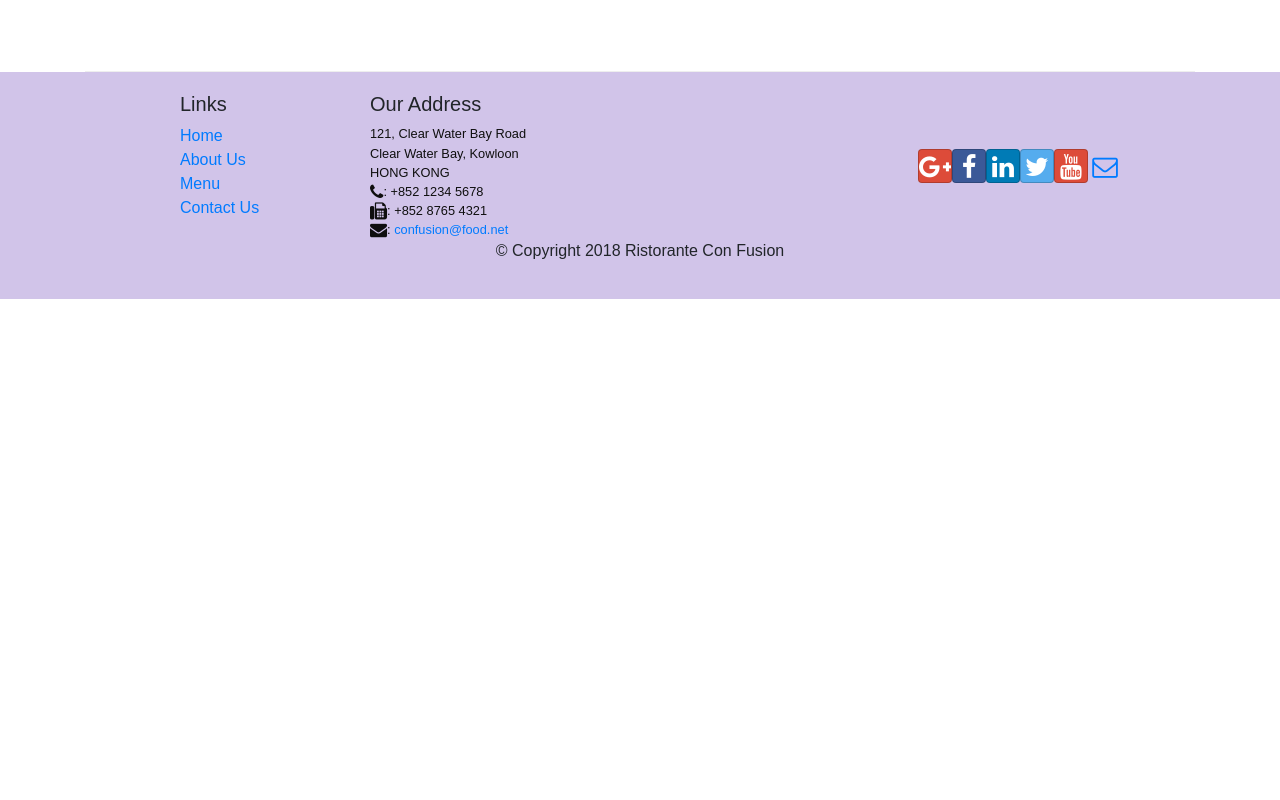
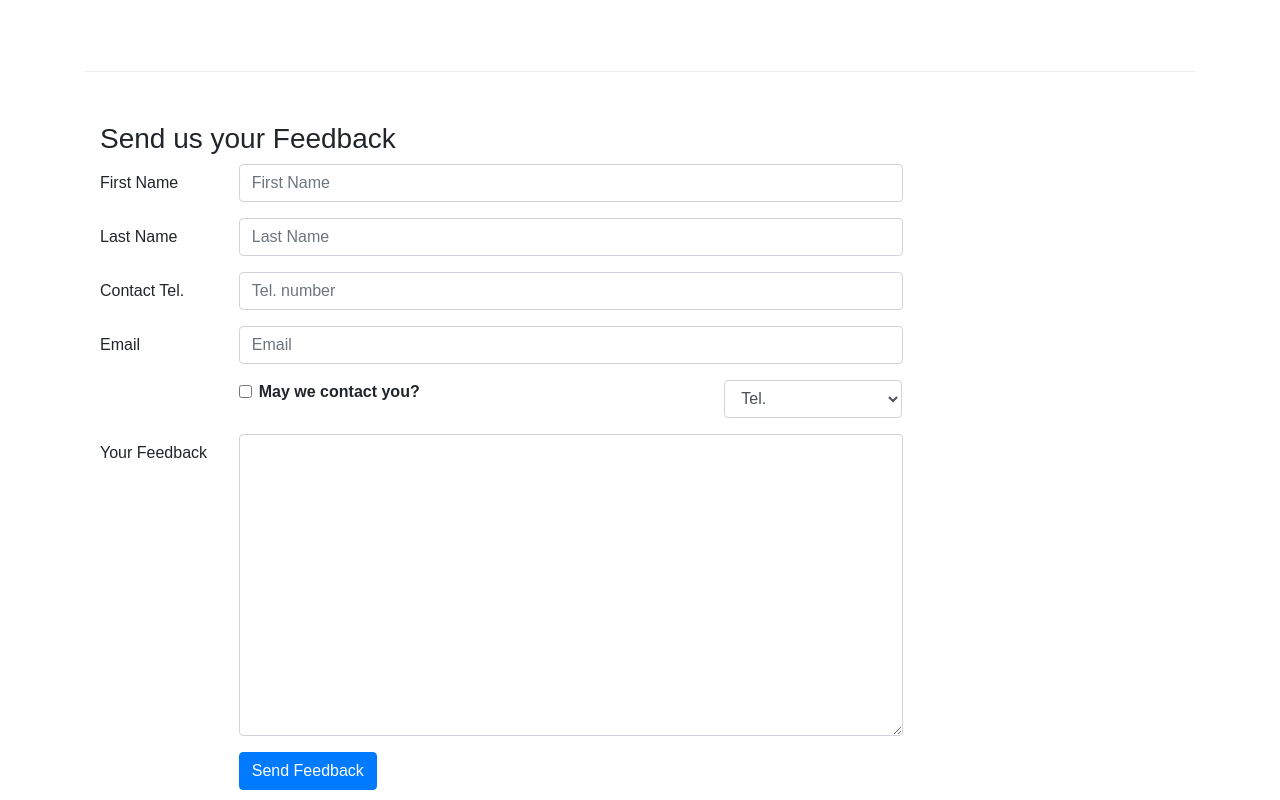
Before and after one commit to alexnassif/confusion, a React (Create React App) app: page /contactus in a window 1280 px wide. Shown: the part 800-1600 px from the top of the page. Before the commit the page ends 1099 px from the top, so only its background shows below. Built offline with nearby package versions, Linux system fonts and the light colour scheme.

Commit message:
redux store

```diff
--- a/package.json
+++ b/package.json
@@ -9,9 +9,11 @@
     "react": "^16.4.2",
     "react-dom": "^16.4.2",
     "react-popper": "^0.9.2",
+    "react-redux": "^5.0.7",
     "react-router-dom": "^4.2.2",
     "react-scripts": "1.1.4",
-    "reactstrap": "^5.0.0"
+    "reactstrap": "^5.0.0",
+    "redux": "^3.7.2"
   },
   "scripts": {
     "start": "react-scripts start",
--- a/src/App.js
+++ b/src/App.js
@@ -2,16 +2,22 @@
 import Main from './components/MainComponent';
 import './App.css';
 import { BrowserRouter } from 'react-router-dom';
+import { Provider } from 'react-redux';
+import { ConfigureStore } from './redux/configureStore';
+
+const store = ConfigureStore();
 
 class App extends Component {
 
   render() {
     return (
-      <BrowserRouter>
-        <div className="App">
-          <Main />
-        </div>
-      </BrowserRouter>
+      <Provider store={store}>
+        <BrowserRouter>
+          <div className="App">
+            <Main />
+          </div>
+        </BrowserRouter>
+      </Provider>
     );
   }
 }
--- a/src/components/ContactComponent.js
+++ b/src/components/ContactComponent.js
@@ -1,8 +1,47 @@
-import React from 'react';
-import { Breadcrumb, BreadcrumbItem } from 'reactstrap';
+import React, { Component } from 'react';
+import { Breadcrumb, BreadcrumbItem,
+            Button, Form, FormGroup, Label, Input, Col } from 'reactstrap';
 import { Link } from 'react-router-dom';
 
-function Contact(props) {
+class Contact extends Component {
+
+
+
+  constructor(props) {
+        super(props);
+
+        this.state = {
+            firstname: '',
+            lastname: '',
+            telnum: '',
+            email: '',
+            agree: false,
+            contactType: 'Tel.',
+            message: ''
+        };
+
+        this.handleInputChange = this.handleInputChange.bind(this);
+        this.handleSubmit = this.handleSubmit.bind(this);
+
+    }
+
+    handleInputChange(event) {
+        const target = event.target;
+        const value = target.type === 'checkbox' ? target.checked : target.value;
+        const name = target.name;
+
+        this.setState({
+          [name]: value
+        });
+    }
+
+    handleSubmit(event) {
+        console.log('Current State is: ' + JSON.stringify(this.state));
+        alert('Current State is: ' + JSON.stringify(this.state));
+        event.preventDefault();
+    }
+
+  render() {
     return(
         <div className="container">
             <div className="row">
@@ -41,8 +80,94 @@
                     </div>
                 </div>
             </div>
+
+                <div className="row row-content">
+                   <div className="col-12">
+                      <h3>Send us your Feedback</h3>
+                   </div>
+                    <div className="col-12 col-md-9">
+                        <Form onSubmit={this.handleSubmit}>
+                            <FormGroup row>
+                                <Label htmlFor="firstname" md={2}>First Name</Label>
+                                <Col md={10}>
+                                    <Input type="text" id="firstname" name="firstname"
+                                        placeholder="First Name"
+                                        value={this.state.firstname}
+                                        onChange={this.handleInputChange} />
+                                </Col>
+                            </FormGroup>
+                            <FormGroup row>
+                                <Label htmlFor="lastname" md={2}>Last Name</Label>
+                                <Col md={10}>
+                                    <Input type="text" id="lastname" name="lastname"
+                                        placeholder="Last Name"
+                                        value={this.state.lastname}
+                                        onChange={this.handleInputChange} />
+                                </Col>
+                            </FormGroup>
+                            <FormGroup row>
+                            <Label htmlFor="telnum" md={2}>Contact Tel.</Label>
+                                <Col md={10}>
+                                    <Input type="tel" id="telnum" name="telnum"
+                                        placeholder="Tel. number"
+                                        value={this.state.telnum}
+                                        onChange={this.handleInputChange} />
+                                </Col>
+                            </FormGroup>
+                            <FormGroup row>
+                                <Label htmlFor="email" md={2}>Email</Label>
+                                <Col md={10}>
+                                    <Input type="email" id="email" name="email"
+                                        placeholder="Email"
+                                        value={this.state.email}
+                                        onChange={this.handleInputChange} />
+                                </Col>
+                            </FormGroup>
+                            <FormGroup row>
+                                <Col md={{size: 6, offset: 2}}>
+                                    <FormGroup check>
+                                        <Label check>
+                                            <Input type="checkbox"
+                                                name="agree"
+                                                checked={this.state.agree}
+                                                onChange={this.handleInputChange} /> {' '}
+                                            <strong>May we contact you?</strong>
+                                        </Label>
+                                    </FormGroup>
+                                </Col>
+                                <Col md={{size: 3, offset: 1}}>
+                                    <Input type="select" name="contactType"
+                                            value={this.state.contactType}
+                                            onChange={this.handleInputChange}>
+                                        <option>Tel.</option>
+                                        <option>Email</option>
+                                    </Input>
+                                </Col>
+                            </FormGroup>
+                            <FormGroup row>
+                                <Label htmlFor="message" md={2}>Your Feedback</Label>
+                                <Col md={10}>
+                                    <Input type="textarea" id="message" name="message"
+                                        rows="12"
+                                        value={this.state.message}
+                                        onChange={this.handleInputChange}></Input>
+                                </Col>
+                            </FormGroup>
+                            <FormGroup row>
+                                <Col md={{size: 10, offset: 2}}>
+                                    <Button type="submit" color="primary">
+                                        Send Feedback
+                                    </Button>
+                                </Col>
+                            </FormGroup>
+                        </Form>
+                    </div>
+               </div>
+
         </div>
     );
+
+  }
 }
 
 export default Contact;
--- a/src/components/HeaderComponent.js
+++ b/src/components/HeaderComponent.js
@@ -1,5 +1,7 @@
 import React, { Component } from 'react';
-import { Navbar, NavbarBrand, Nav, NavbarToggler, Collapse, NavItem, Jumbotron } from 'reactstrap';
+import { Navbar, NavbarBrand, Nav, NavbarToggler, Collapse, NavItem, Jumbotron,
+    Button, Modal, ModalHeader, ModalBody,
+    Form, FormGroup, Input, Label } from 'reactstrap';
 import { NavLink } from 'react-router-dom';
 
 class Header extends Component {
@@ -7,9 +9,12 @@
   constructor(props){
     super(props);
     this.state = {
-      isNavOpen: false
+      isNavOpen: false,
+      isModalOpen: false
     };
     this.toggleNav = this.toggleNav.bind(this);
+    this.toggleModal = this.toggleModal.bind(this);
+    this.handleLogin = this.handleLogin.bind(this);
 
   }
 
@@ -19,6 +24,19 @@
     });
   }
 
+  toggleModal() {
+    this.setState({
+      isModalOpen: !this.state.isModalOpen
+    });
+  }
+
+  handleLogin(event) {
+    this.toggleModal();
+    alert("Username: " + this.username.value + " Password: " + this.password.value
+            + " Remember: " + this.remember.checked);
+    event.preventDefault();
+
+  }
   render() {
     return(
     <React.Fragment>
@@ -52,6 +70,13 @@
                     </NavLink>
                   </NavItem>
                 </Nav>
+                <Nav className="ml-auto" navbar>
+                    <NavItem>
+                        <Button outline onClick={this.toggleModal}>
+                          <span className="fa fa-sign-in fa-lg"></span> Login
+                        </Button>
+                    </NavItem>
+                </Nav>
               </Collapse>
         </div>
       </Navbar>
@@ -68,6 +93,31 @@
                </div>
            </div>
        </Jumbotron>
+       <Modal isOpen={this.state.isModalOpen} toggle={this.toggleModal}>
+          <ModalHeader toggle={this.toggleModal}>Login</ModalHeader>
+          <ModalBody>
+          <Form onSubmit={this.handleLogin}>
+                         <FormGroup>
+                              <Label htmlFor="username">Username</Label>
+                              <Input type="text" id="username" name="username"
+                                  innerRef={(input) => this.username = input} />
+                          </FormGroup>
+                          <FormGroup>
+                              <Label htmlFor="password">Password</Label>
+                              <Input type="password" id="password" name="password"
+                                  innerRef={(input) => this.password = input}  />
+                          </FormGroup>
+                          <FormGroup check>
+                              <Label check>
+                                  <Input type="checkbox" name="remember"
+                                  innerRef={(input) => this.remember = input}  />
+                                  Remember me
+                              </Label>
+                          </FormGroup>
+                          <Button type="submit" value="submit" color="primary">Login</Button>
+                      </Form>
+          </ModalBody>
+        </Modal>
     </React.Fragment>
     );
   }
--- a/src/components/MainComponent.js
+++ b/src/components/MainComponent.js
@@ -6,57 +6,61 @@
 import DishDetail from './DishdetailComponent';
 import Header from './HeaderComponent';
 import Footer from './FooterComponent';
-import { DISHES } from '../shared/dishes';
-import { COMMENTS } from '../shared/comments';
-import { PROMOTIONS } from '../shared/promotions';
-import { LEADERS } from '../shared/leaders';
-import { Switch, Route, Redirect } from 'react-router-dom';
+
+import { Switch, Route, Redirect, withRouter } from 'react-router-dom'
+import { connect } from 'react-redux';
+
+const mapStateToProps = state => {
+  return {
+    dishes: state.dishes,
+    comments: state.comments,
+    promotions: state.promotions,
+    leaders: state.leaders
+  }
+}
 
 class Main extends Component {
 
   constructor(props) {
     super(props);
-    this.state = {
-      dishes: DISHES,
-      comments: COMMENTS,
-      promotions: PROMOTIONS,
-      leaders: LEADERS
-    };
+
   }
 
   render() {
     const HomePage = () => {
       return(
           <Home
-              dish={this.state.dishes.filter((dish) => dish.featured)[0]}
-              promotion={this.state.promotions.filter((promo) => promo.featured)[0]}
-              leader={this.state.leaders.filter((leader) => leader.featured)[0]}
+              dish={this.props.dishes.filter((dish) => dish.featured)[0]}
+              promotion={this.props.promotions.filter((promo) => promo.featured)[0]}
+              leader={this.props.leaders.filter((leader) => leader.featured)[0]}
           />
       );
     }
 
     const DishWithId = ({match}) => {
       return(
-          <DishDetail dishdetail={this.state.dishes.filter((dish) => dish.id === parseInt(match.params.dishId,10))[0]}
-            comments={this.state.comments.filter((comment) => comment.dishId === parseInt(match.params.dishId,10))} />
+          <DishDetail dishdetail={this.props.dishes.filter((dish) => dish.id === parseInt(match.params.dishId,10))[0]}
+            comments={this.props.comments.filter((comment) => comment.dishId === parseInt(match.params.dishId,10))} />
       );
     };
 
     return (
       <div>
         <Header />
-        <Switch>
-          <Route path="/home" component={HomePage} />
-          <Route exact path="/aboutus" component={() => <About leaders={this.state.leaders} />} />
-          <Route exact path="/menu" component={() => <Menu dishes={this.state.dishes} />} />
-          <Route path='/menu/:dishId' component={DishWithId} />
-          <Route exact path='/contactus' component={Contact} />} />
-          <Redirect to="/home" />
-        </Switch>
+        <div>
+          <Switch>
+              <Route path='/home' component={HomePage} />
+              <Route exact path='/aboutus' component={() => <About leaders={this.props.leaders} />} />} />
+              <Route exact path='/menu' component={() => <Menu dishes={this.props.dishes} />} />
+              <Route path='/menu/:dishId' component={DishWithId} />
+              <Route exact path='/contactus' component={Contact} />} />
+              <Redirect to="/home" />
+          </Switch>
+        </div>
         <Footer />
       </div>
     );
   }
 }
 
-export default Main;
+export default withRouter(connect(mapStateToProps)(Main));
--- /dev/null
+++ b/src/redux/configureStore.js
@@ -0,0 +1,11 @@
+import {createStore} from 'redux';
+import { Reducer, initialState } from './reducer'
+
+export const ConfigureStore = () => {
+    const store = createStore(
+        Reducer, // reducer
+        initialState, // our initialState
+    );
+
+    return store;
+}
```
Also changed, not shown: src/redux/reducer.js (added, +16 -0 lines), 1 other file (tests, documents, lock files or other folders).
